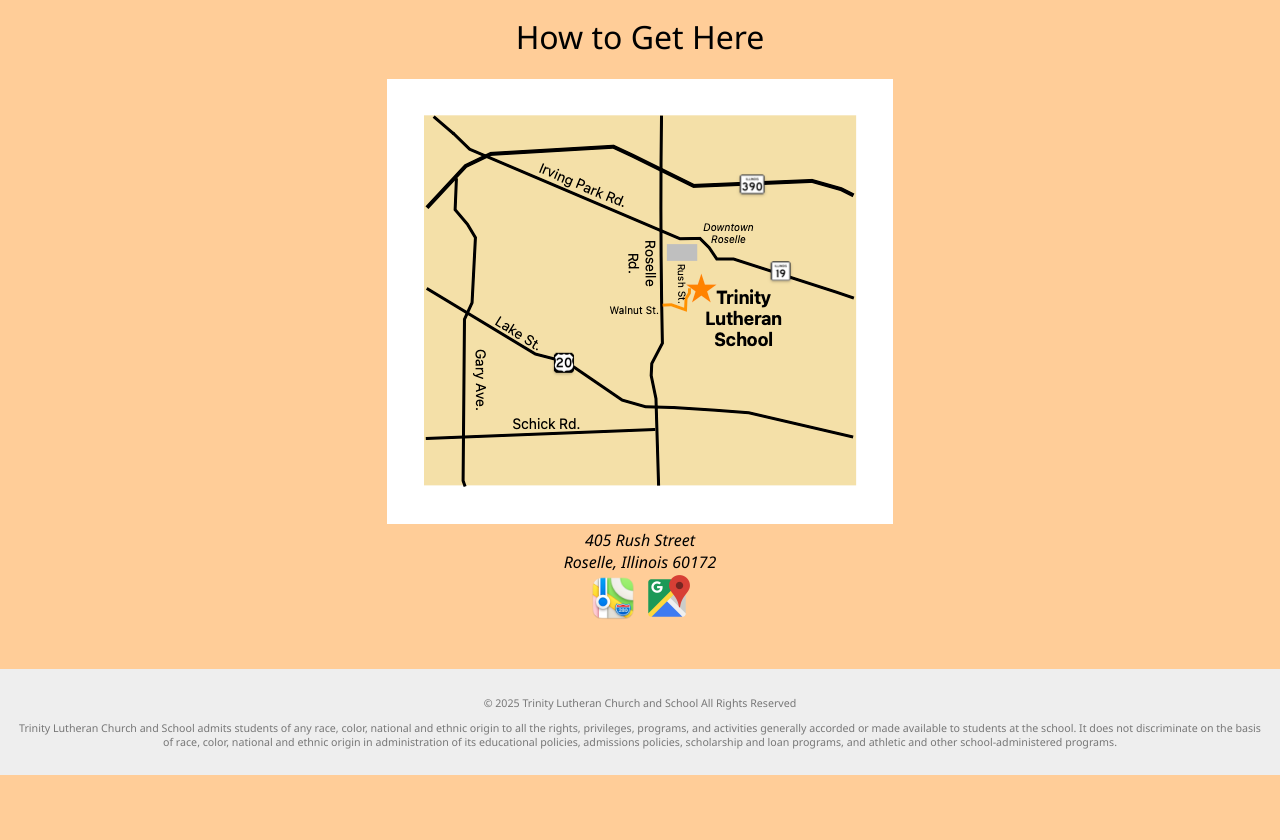
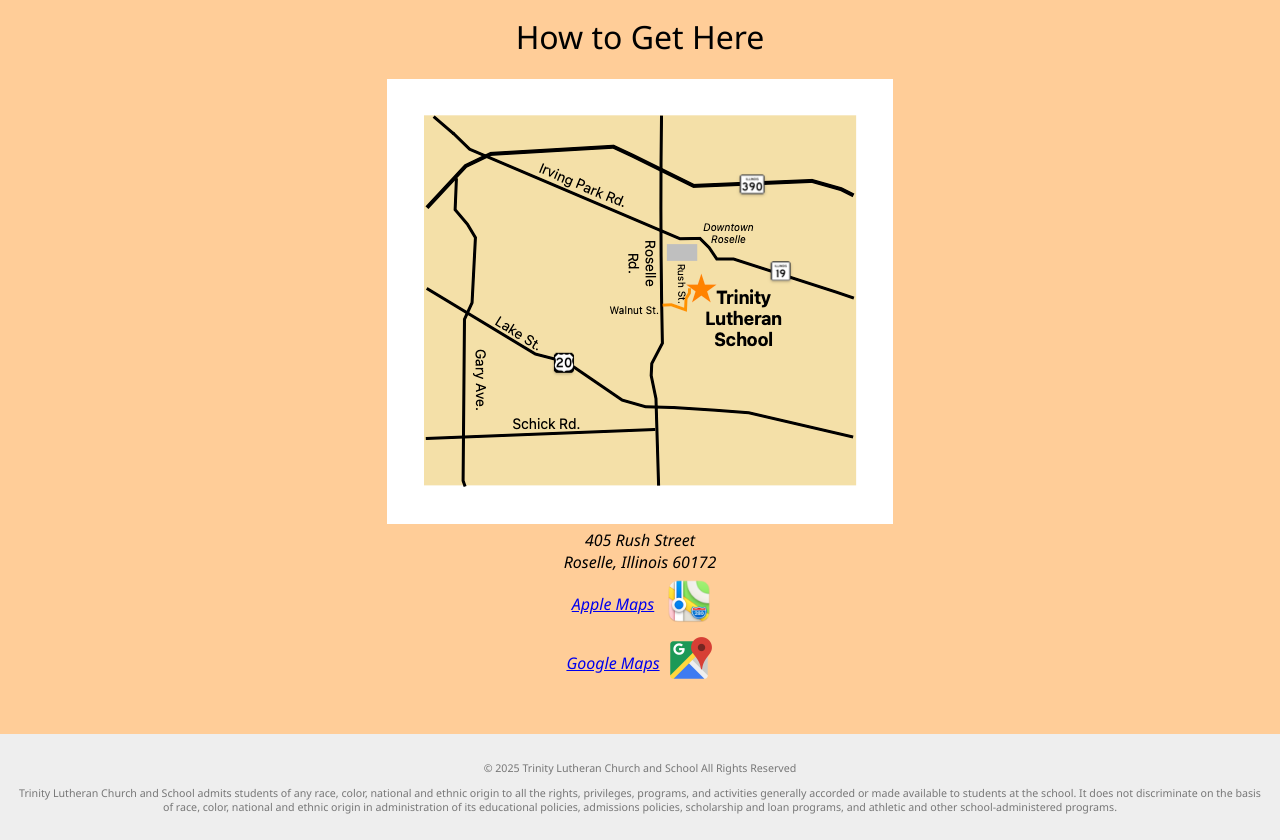
Before and after one commit to rguico/trinity-landing-pages, a PHP site: page /find-us/index.php in a window 1280 px wide. Shown: the part 220-1060 px from the top of the page. Before the commit the page ends 995 px from the top, so only its background shows below. Run offline with PHP 8.4, Linux system fonts and the light colour scheme.

Commit message:
Text links.

```diff
--- a/includes/address.php
+++ b/includes/address.php
@@ -1,7 +1,19 @@
 <address>
 405 Rush Street<br/>
 Roselle, Illinois 60172<br/>
-<a href="https://maps.apple.com/?address=405,Rush+Street,Roselle,Illinois&dirflg=d
-"><img src="/img/apple-maps.png" style="width: 50px;"></a>&nbsp;<a href="https://www.google.com/maps/dir/?api=1&destination=405+Rush+Street,+Roselle,+IL
-"><img src="/img/google-maps.png" style="width: 50px;"></a>
+<table style="margin: 0 auto;">
+    <tr>
+        <td><a href="https://maps.apple.com/?address=405,Rush+Street,Roselle,Illinois&dirflg=d
+        ">Apple Maps</a></td>
+        <td><a href="https://maps.apple.com/?address=405,Rush+Street,Roselle,Illinois&dirflg=d
+        "><img src="/img/apple-maps.png" style="width: 50px;"></a></td>
+    </tr>
+    <tr>
+        <td>
+            <a href="https://www.google.com/maps/dir/?api=1&destination=405+Rush+Street,+Roselle,+IL
+    ">Google Maps</a></td>
+        <td><a href="https://www.google.com/maps/dir/?api=1&destination=405+Rush+Street,+Roselle,+IL
+        "><img src="/img/google-maps.png" style="width: 50px;"></a></td>
+    </tr>
+</table>
 </address>
```
